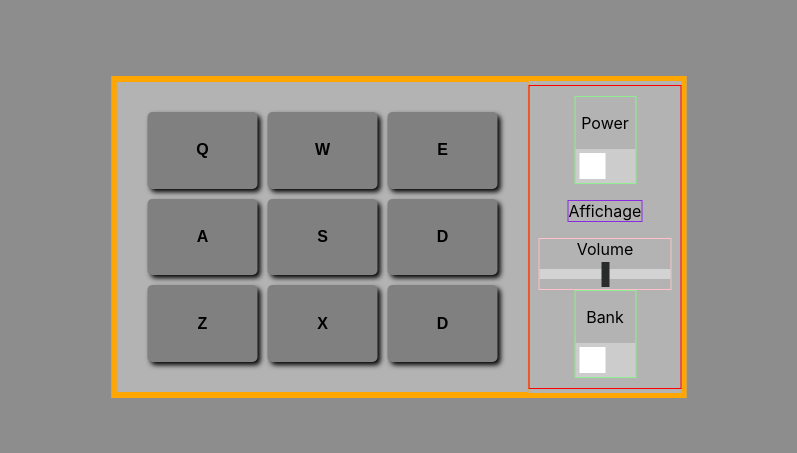
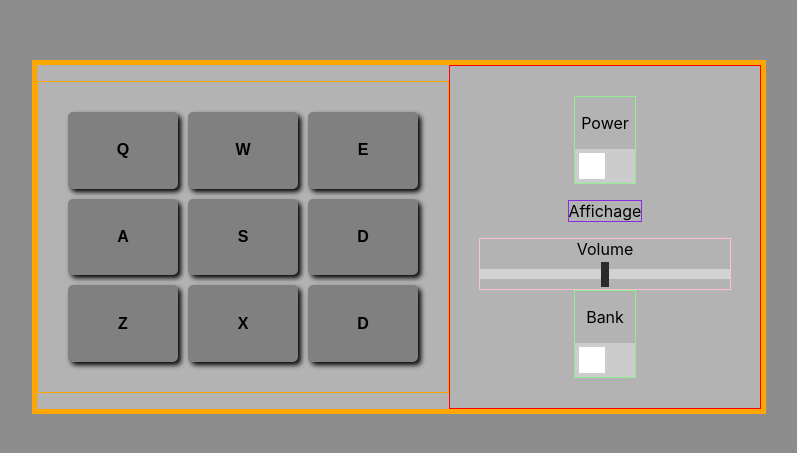
Before and after one commit to jblarriviere/drum-machine, a React (Create React App) app: page / in a window 1280 px wide. Shown: the part 163-616 px from the top of the page, without its empty margins (241-1038 px from the left). Built offline with nearby package versions, Linux system fonts and the light colour scheme.

Commit message:
Finishing pads styling

```diff
--- a/src/App.css
+++ b/src/App.css
@@ -19,7 +19,6 @@
 #padControls {
   width: 350px;
   height: 250px;
-
   padding: 30px;
 
   display: grid;
@@ -39,15 +38,21 @@
 
   font-size: 16px;
   font-weight: 800;
+}
 
-
+.drum-pad:active {
+  background-color: #FFA600;
+  box-shadow: none;
 }
 
 #settingControls {
-  padding: 10px;
+  width: 250px;
+  padding: 30px;
+
   display: flex;
   flex-direction: column;
   align-items: center;
+
   border: 1px solid red;
 }
 
```
